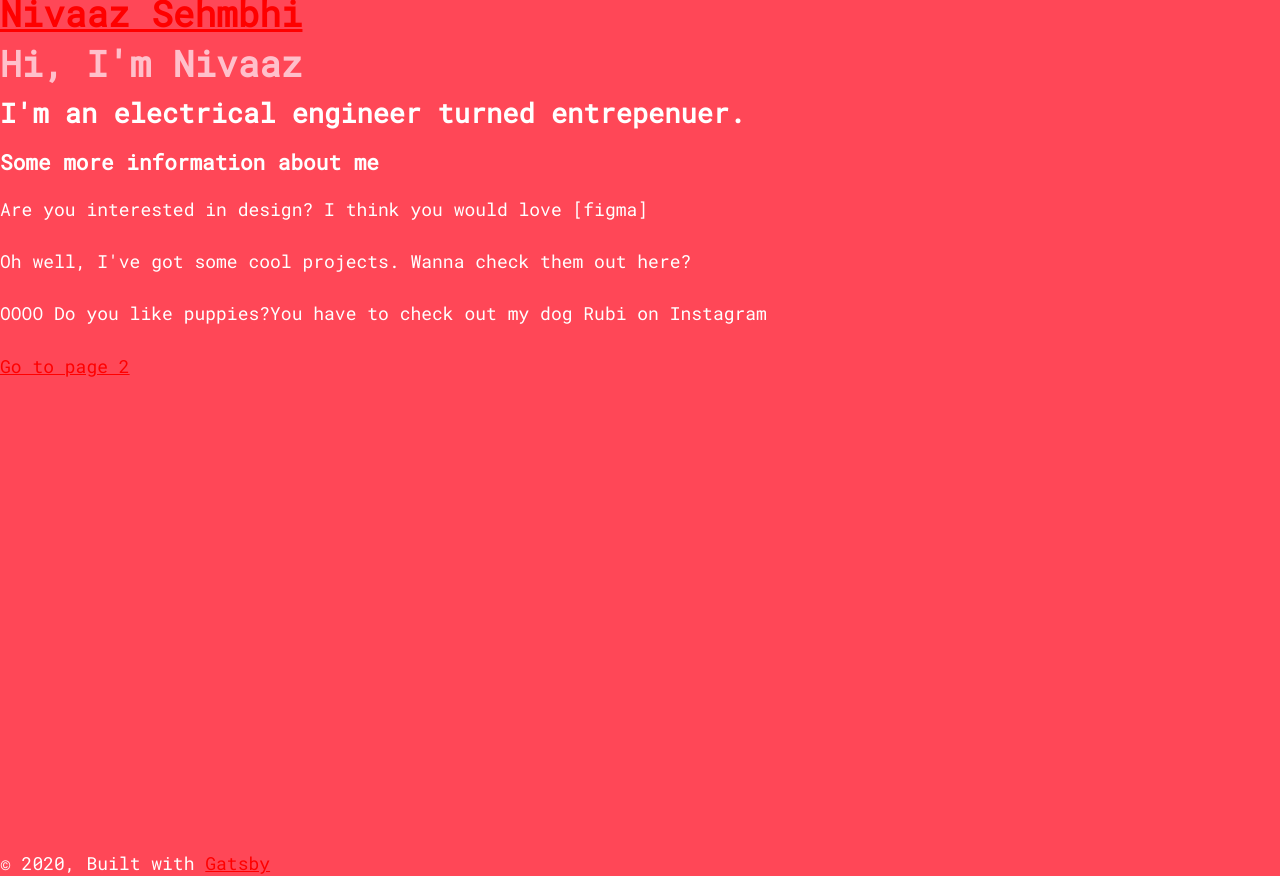
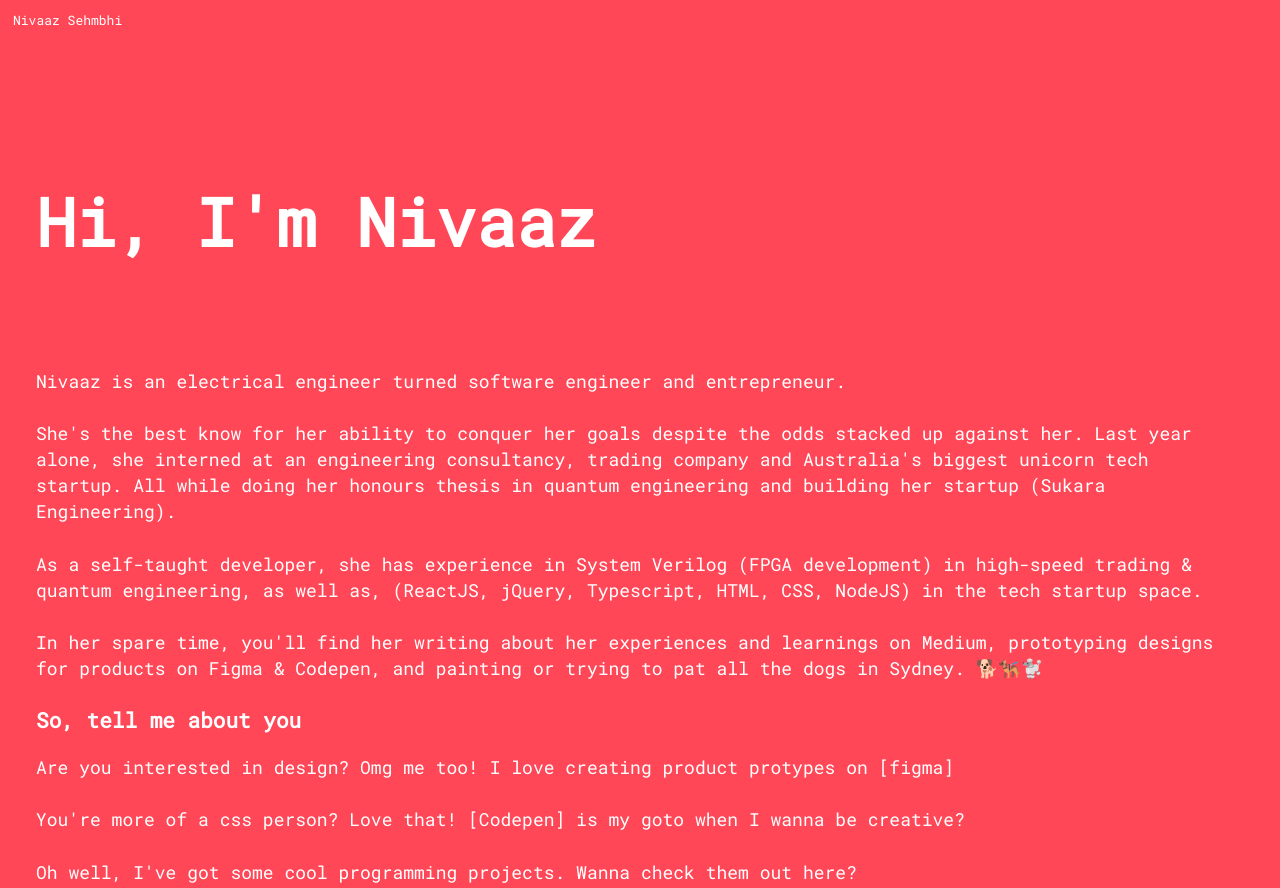
Before and after one commit to nivaaz/zaavin, a Gatsby site in the folder gatsby-site/: page / in a window 1280 px wide. Shown: the top 888 px of the page. Built offline with nearby package versions, Linux system fonts and the light colour scheme; Gatsby itself is replaced by a stand-in of ours.

Commit message:
landing page wooop

```diff
--- a/gatsby-site/src/components/Welcome/Welcome.js
+++ b/gatsby-site/src/components/Welcome/Welcome.js
@@ -1,15 +1,23 @@
 import React from "react"
-import styles from "./styles.css"
+import styles from "./welcome.css"
 
 const Welcome = () => (
-<>
-    <h1 className="what"> Hi, I'm Nivaaz </h1>
-    <h2> I'm an electrical engineer turned entrepenuer. </h2>
-    <h3> Some more information about me </h3>
-    <p> Are you interested in design? I think you would love [figma]</p>
-    <p> Oh well, I've got some cool projects. Wanna check them out here?</p>
+<div className="welcome">
+
+    <h1 className="title"> Hi, I'm Nivaaz </h1>
+    <p> Nivaaz is an electrical engineer turned software engineer and entrepreneur. </p>
+    <p>She's the best know for her ability to conquer her goals despite the odds stacked up against her. Last year alone, she interned at an engineering consultancy, trading company and Australia's biggest unicorn tech startup. All while doing her honours thesis in quantum engineering and building her startup (Sukara Engineering).</p>
+    <p>As a self-taught developer, she has experience in System Verilog (FPGA development) in high-speed trading & quantum engineering, as well as, (ReactJS, jQuery, Typescript, HTML, CSS, NodeJS) in the tech startup space.</p>
+    <p>In her spare time, you'll find her writing about her experiences and learnings on Medium, prototyping designs for products on Figma & Codepen, and painting or trying to pat all the dogs in Sydney. 🐕🐕‍🦺🐩</p>
+
+    <h3> So, tell me about you </h3>
+    <p> Are you interested in design? Omg me too! I love creating product protypes on [figma]</p>
+    <p> You're more of a css person? Love that! [Codepen] is my goto when I wanna be creative?</p>
+    <p> Oh well, I've got some cool programming projects. Wanna check them out here?</p>
+
     <p>OOOO Do you like puppies?You have to check out my dog Rubi on Instagram</p>
-</>
+
+</div>
     )
 
 export default Welcome
--- a/gatsby-site/src/components/Welcome/styles.css
+++ b/gatsby-site/src/components/Welcome/welcome.css
@@ -4,12 +4,21 @@
     font-family: 'Roboto Mono', monospace;
 }
 
+/***************      TEXT        ***************/
 h1{
     font-family: 'Roboto Mono', monospace;
 }
 p{
     font-family: 'Roboto Mono', monospace;
 }
-.what{
-    color: pink;
-};
+h1.title{
+    margin: 2em auto;
+    font-size: 50pt;
+}
+h2.iam{
+    margin: 2em auto;
+}
+
+.welcome{
+    padding: 2em;
+}
--- a/gatsby-site/src/components/header/header.css
+++ b/gatsby-site/src/components/header/header.css
@@ -1,3 +1,8 @@
 .headerText{
     margin: 0;
+    padding: 0.5em;
+    font-size: small;
+    color: white;
+    text-decoration: none;
+    font-weight: lighter;
 }
```
